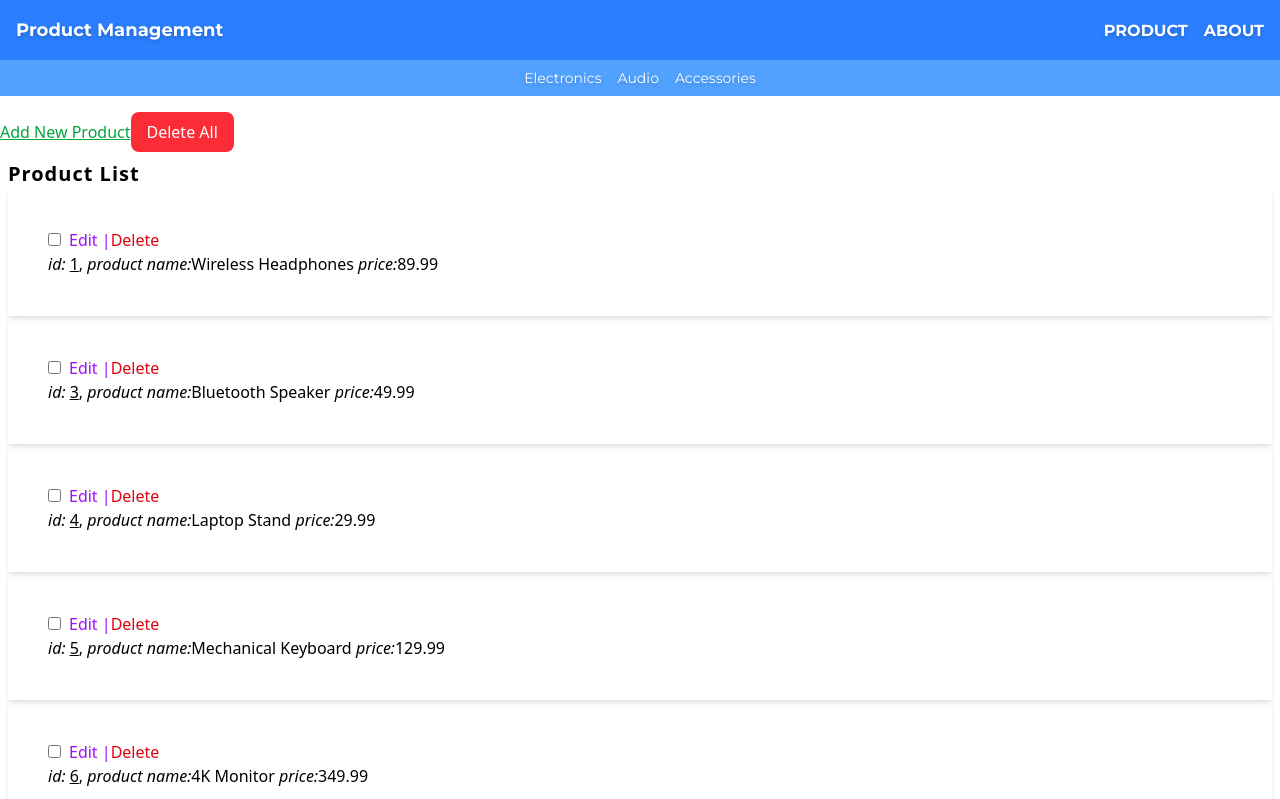
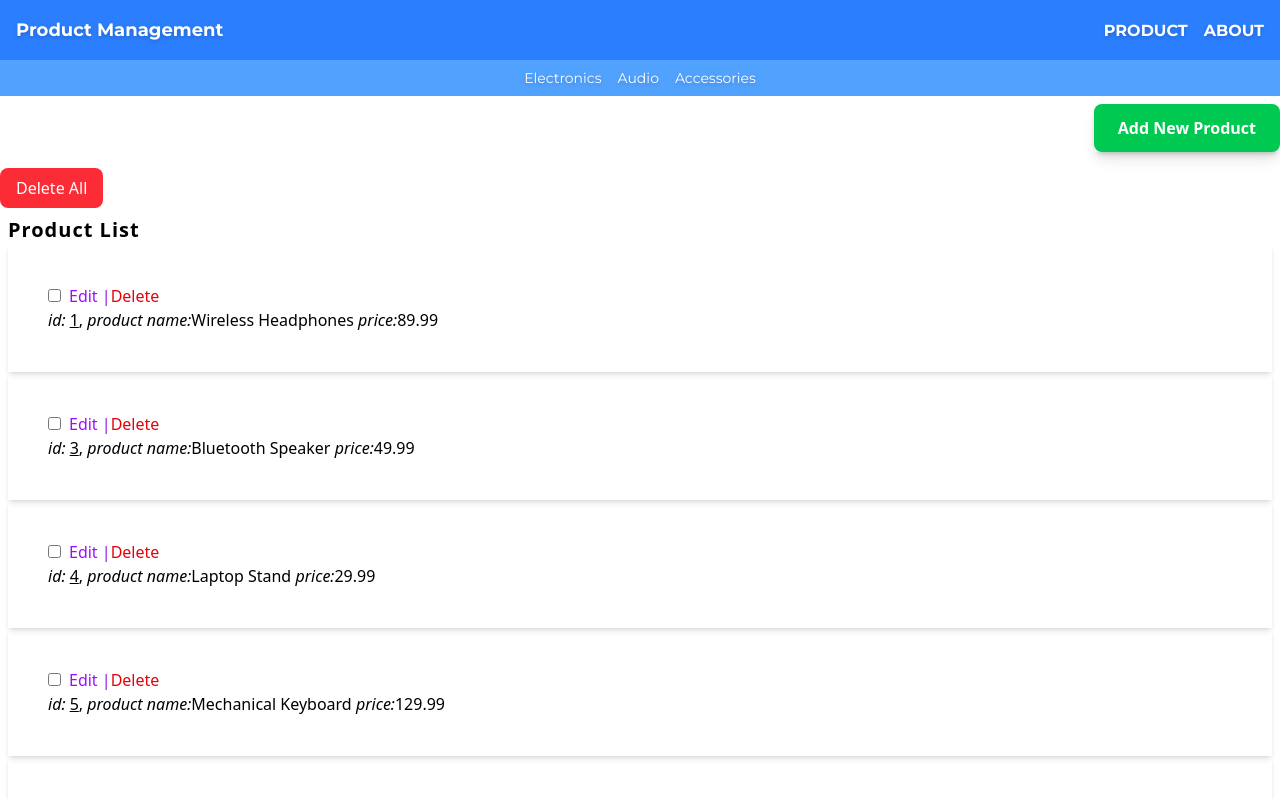
Before and after one commit to P4warit06/PROJECT2-SEC-1-Kittiphop.vue, a Vue app: page /product-manager in a window 1280 px wide. Shown: the top 799 px of the page. Built offline with nearby package versions, Linux system fonts and the light colour scheme; data requests are answered from the project's data file.

Commit message:
059-[Update] Fix Conflict No button add in new pull

```diff
--- a/src/components/ProductManager.vue
+++ b/src/components/ProductManager.vue
@@ -122,12 +122,16 @@ const deleteMultipleProduct = async () => {
 <template>
   <div class="p">
     <Header :categories="filterCategories" />
-    <button
-      @click="isAdding = !isAdding"
-      class="text-green-600 hover:text-green-400 underline cursor-pointer"
-    >
-      Add New Product
-    </button>
+  <div class="flex justify-end">
+      <div
+        class="mt-2 shadow-lg transition-all duration-300 transform hover:scale-105 ">
+        <button @click="isAdding = !isAdding"
+          :class="isAdding ? 'bg-red-500 hover:bg-red-600' : 'bg-green-500 hover:bg-green-600'"
+          class="text-white font-semibold px-6 py-3 rounded-lg shadow-md transition-all duration-300">
+          {{ isAdding ? 'Back to Previous Page' : 'Add New Product' }}
+        </button>
+      </div>
+    </div>
     <!-- ปุ่มลบสินค้าหลายรายการ -->
     <button
       @click="deleteMultipleProduct"
```
